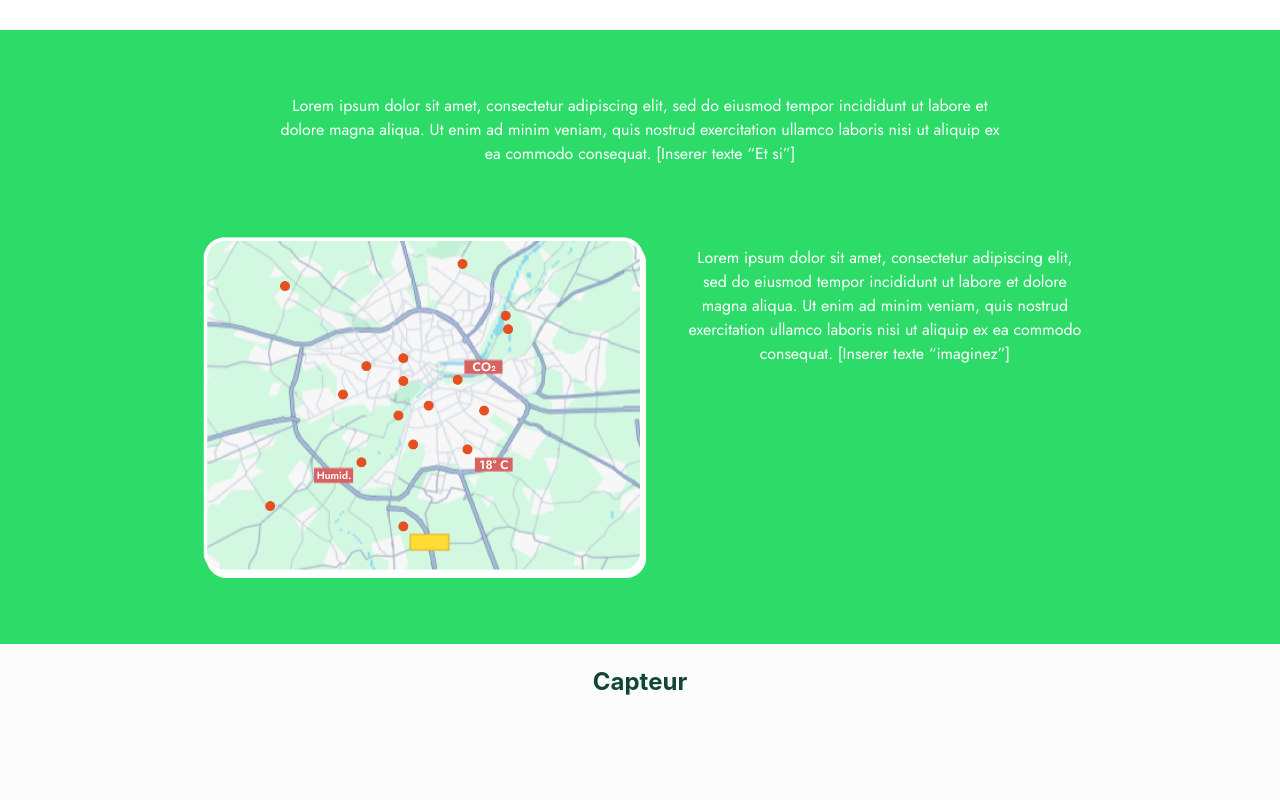
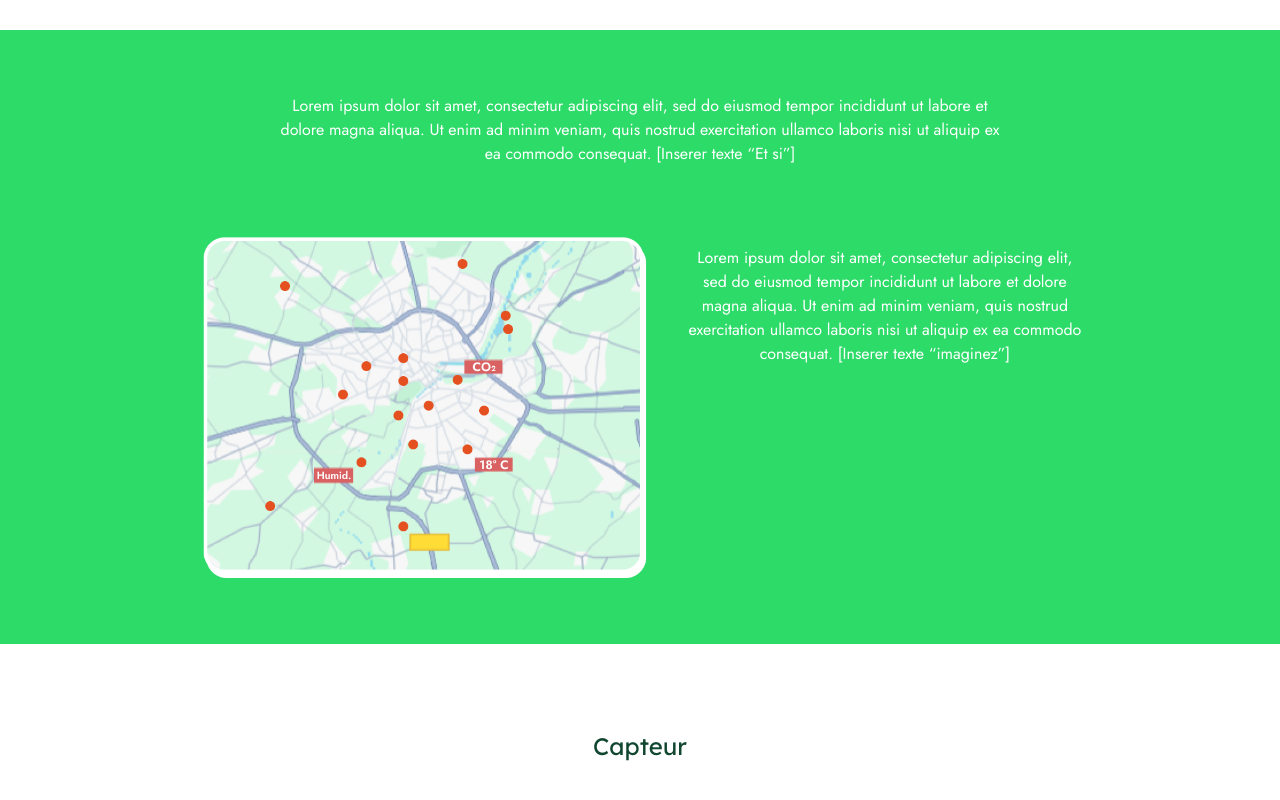
Before and after one commit to Atrovid/Climap_FE, an Angular app: page / in a window 1280 px wide. Shown: the part 478-1278 px from the top of the page. Before the commit the page ends 1198 px from the top, so only its background shows below. Built offline with nearby package versions, Linux system fonts and the light colour scheme.

Commit message:
Fixed last section

```diff
--- a/src/app/presentation/home/home.component.html
+++ b/src/app/presentation/home/home.component.html
@@ -22,8 +22,6 @@
     </div>
   </div>
 </app-section>
-<div class="section-bg-primary">
-  <div class="section-content">
-    <h2>Capteur</h2>
-  </div>
-</div>
+<app-section>
+  <h2>Capteur</h2>
+</app-section>
```
